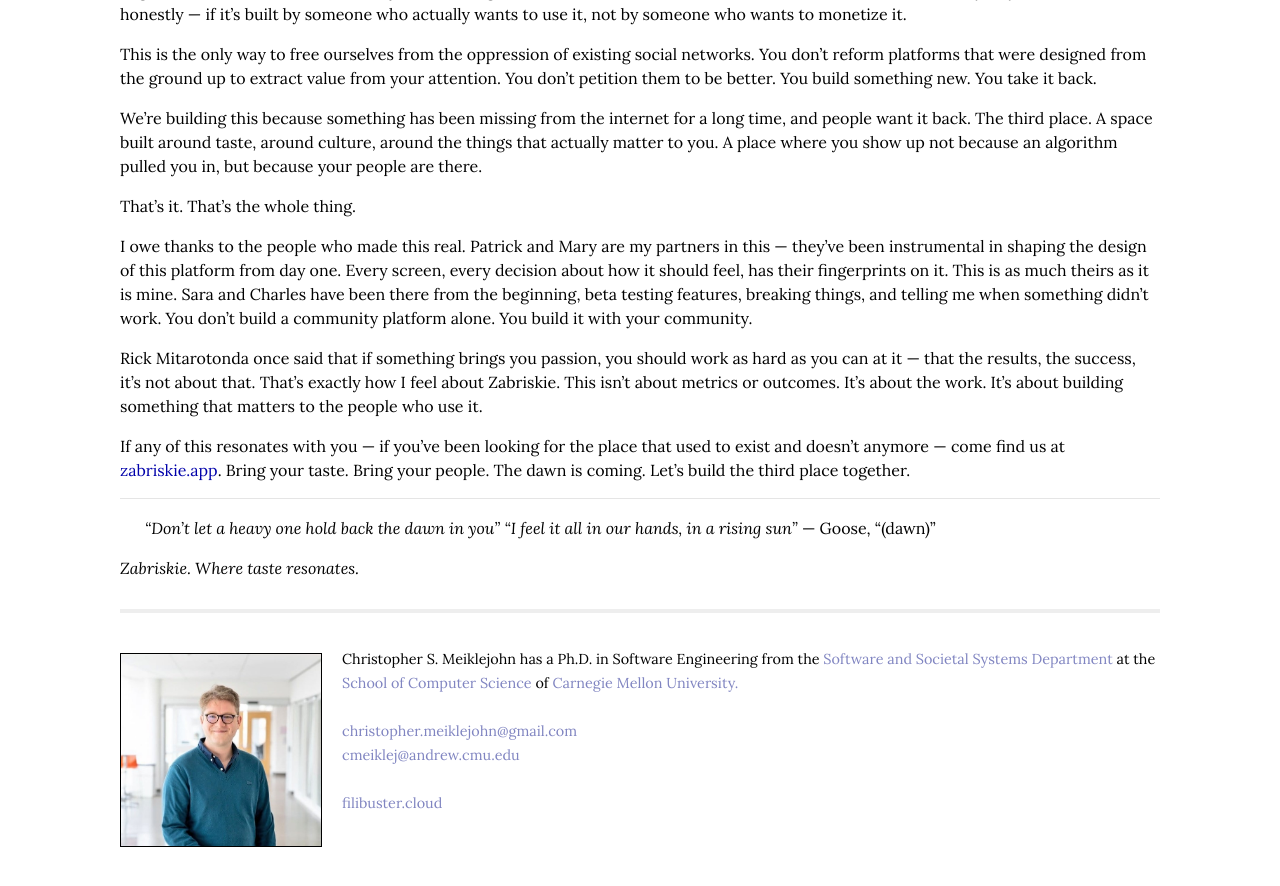
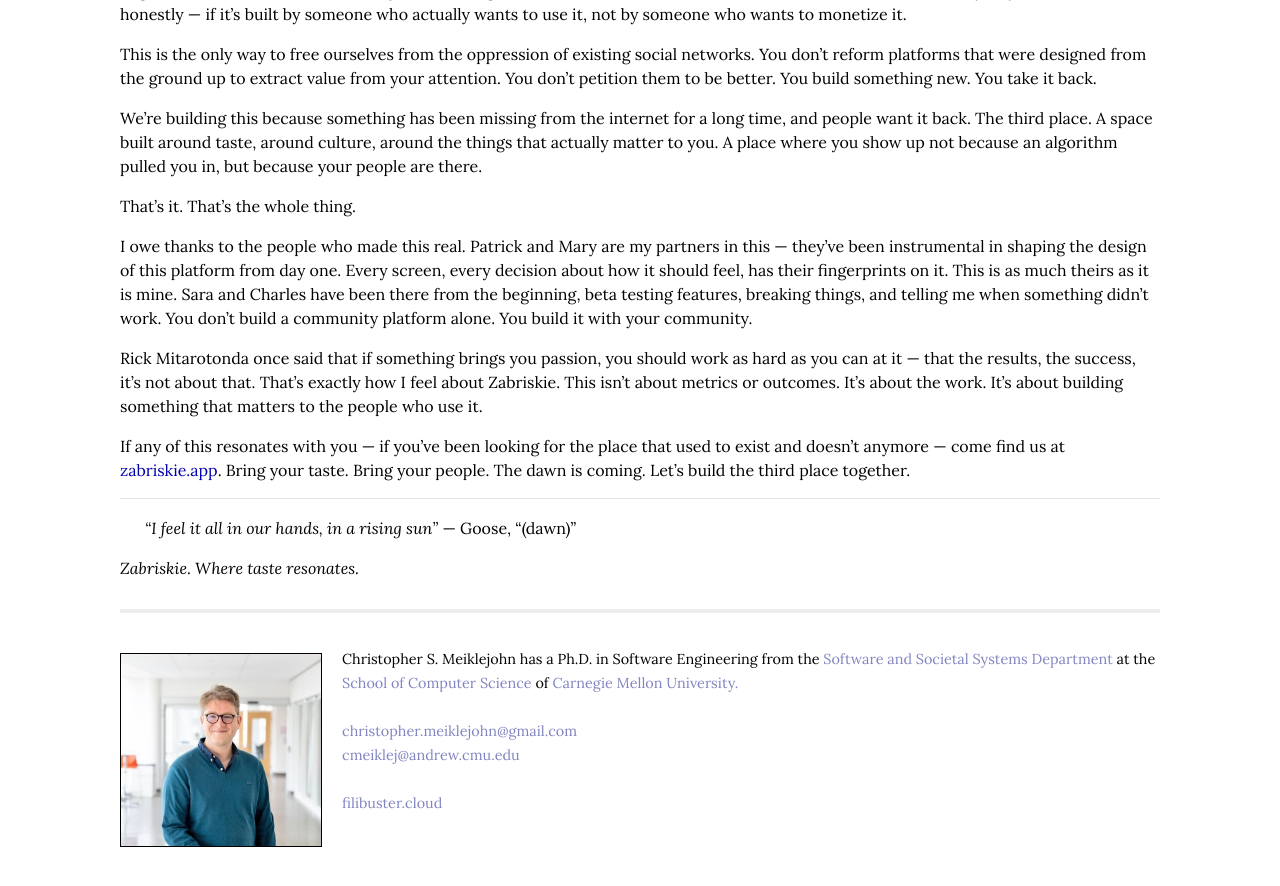
Before and after one commit to cmeiklejohn/cmeiklejohn.github.io, a Jekyll site: the page built from _posts/2026-03-08-why-im-building-zabriskie.markdown, in a window 1280 px wide and 900 px high, scrolled down 3174 px. Shown: the top 886 px of the window. Built offline with Jekyll 4.4.1, drawn with Linux system fonts in a browser that asks for light colours; some web fonts are replaced.

Commit message:
Fix closing epigraph: keep only the "in our hands" line

```diff
--- a/_posts/2026-03-08-why-im-building-zabriskie.markdown
+++ b/_posts/2026-03-08-why-im-building-zabriskie.markdown
@@ -109,7 +109,6 @@
 
 ---
 
-> *"Don't let a heavy one hold back the dawn in you"*
 > *"I feel it all in our hands, in a rising sun"*
 > — Goose, "(dawn)"
 
```
